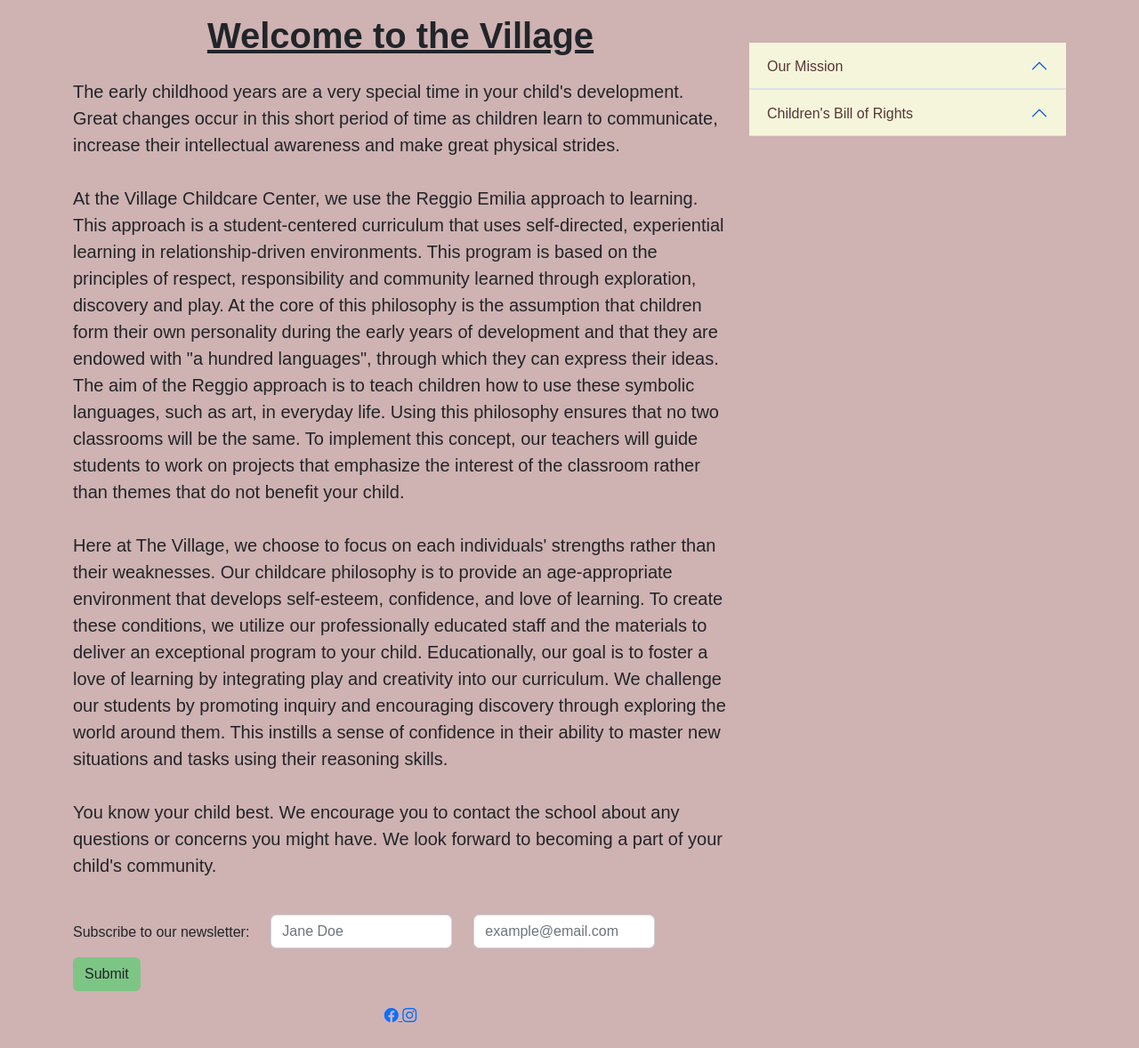
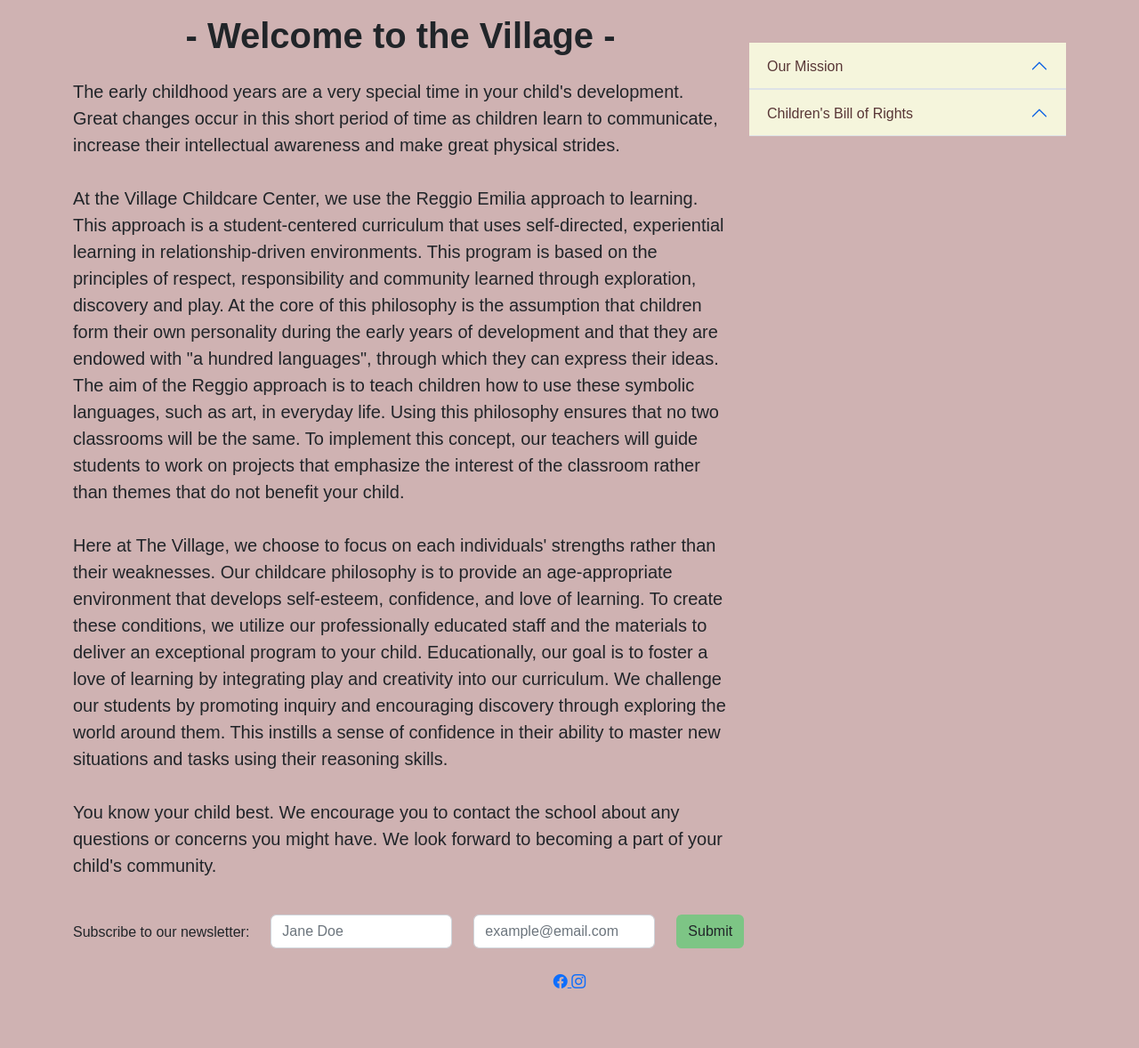
Before and after one commit to mwagner4084/villagechildcarecenter, a Django app: page /welcome/ in a window 1280 px wide. Shown: the part 98-1276 px from the top of the page at 89% size. After the commit the page ends 1209 px from the top, so only its background shows below. Run offline with Django 4.2, Linux system fonts and the light colour scheme; parts of the project's set-up code (start-up, migrations or seed data) failed here and were passed over; some libraries are stand-ins or nearby versions; some web fonts are replaced.

Commit message:
add bootstrap classes to templates

```diff
--- a/templates/contact.html
+++ b/templates/contact.html
@@ -32,7 +32,7 @@
         </div>
         <div class="row justify-content-md-start">
             <div class="col-md-12">
-                <div class="row justify-content-md-start ms-1">
+                <div class="row justify-content-md-start">
                     <div class="col-md-6">
                         <h3>
                             Location:
--- a/templates/welcome.html
+++ b/templates/welcome.html
@@ -10,9 +10,7 @@
             <div class="col-md-8">
                 <h1 class="text-center py-3">
                     <strong>
-                        <u>
-                            Welcome to the Village
-                        </u>
+                            - Welcome to the Village -
                     </strong>
                 </h1>
                 <section id="philosophy">
@@ -109,10 +107,10 @@
                 </div>
             </div>
         </div>
-        <div class="row justify-content-md-between py-4">
-            <div class="col-md-8">
+        <div class="row justify-content-md-start py-4">
+            <div class="col-md-12">
                 <form action="{% url 'subscribe' %}" method="post">
-                    <div class="row d-inline-flex justify-content-md-start">
+                    <div class="row justify-content-md-start">
                         {% csrf_token %}
                         {{ form|crispy }}
                         <div class="col-12 col-md-auto mt-3 mt-md-0">
```
Also changed, not shown: templates/preschool.html (+4 -4 lines), templates/school_age.html (+8 -3 lines), templates/steam.html (+4 -4 lines).
